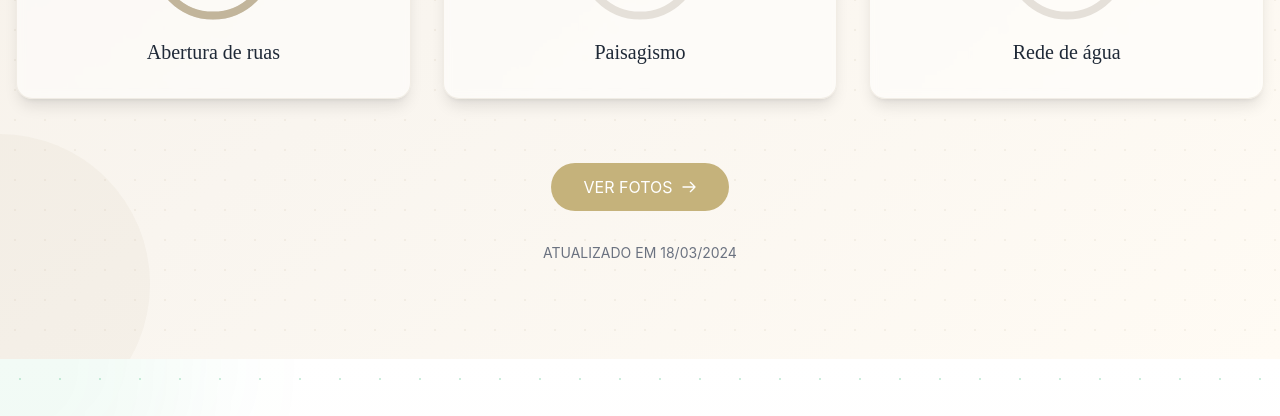
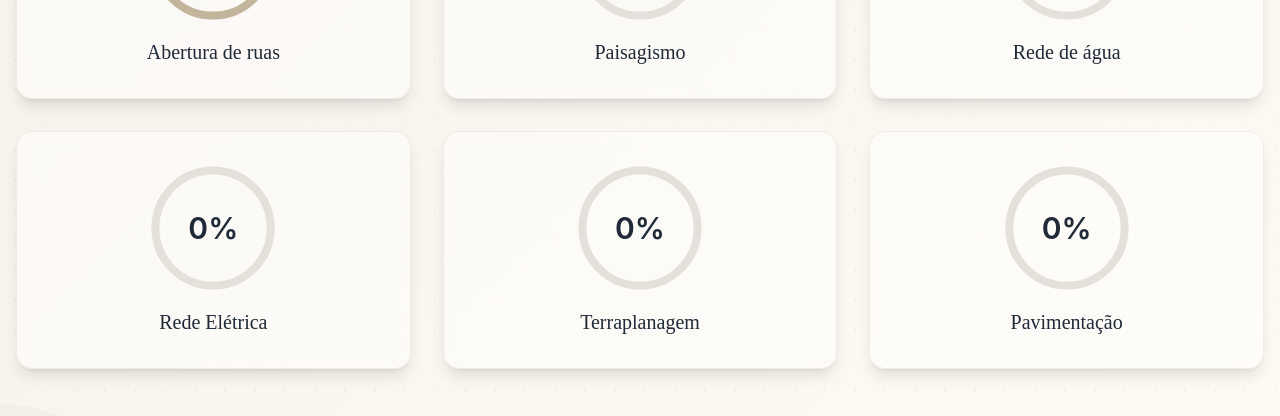
Before and after one commit to vitinpicademel/damhafit2novo, a Next.js app: page / in a window 1280 px wide. Shown: the part 4400-4816 px from the top of the page. Built offline with nearby package versions, Linux system fonts and the light colour scheme.

Commit message:
Restaura status de Rede Elétrica, Terraplanagem e Pavimentação na seção de status da obra

```diff
--- a/src/app/components/StatusObra.tsx
+++ b/src/app/components/StatusObra.tsx
@@ -210,6 +210,99 @@ export default function StatusObra() {
             </div>
             <h3 className="text-base md:text-xl text-gray-800 text-center font-medium">Rede de água</h3>
           </div>
+
+          {/* Rede Elétrica */}
+          <div className="bg-white/50 backdrop-blur-sm rounded-2xl p-4 md:p-8 shadow-lg hover:shadow-xl transition-all duration-300 border border-[#C2B59B]/20">
+            <div className="relative w-20 h-20 md:w-32 md:h-32 mx-auto mb-2 md:mb-4">
+              <svg className="w-full h-full transform -rotate-90">
+                <circle
+                  cx="50%"
+                  cy="50%"
+                  r="45%"
+                  fill="none"
+                  stroke="#E5E0D9"
+                  strokeWidth="8"
+                />
+                <circle
+                  cx="50%"
+                  cy="50%"
+                  r="45%"
+                  fill="none"
+                  stroke="#C2B59B"
+                  strokeWidth="8"
+                  strokeDasharray="377"
+                  strokeDashoffset={377 - (377 * 0) / 100}
+                  strokeLinecap="round"
+                />
+              </svg>
+              <div className="absolute inset-0 flex items-center justify-center">
+                <span className="text-xl md:text-3xl font-semibold text-gray-800">0%</span>
+              </div>
+            </div>
+            <h3 className="text-base md:text-xl text-gray-800 text-center font-medium">Rede Elétrica</h3>
+          </div>
+
+          {/* Terraplanagem */}
+          <div className="bg-white/50 backdrop-blur-sm rounded-2xl p-4 md:p-8 shadow-lg hover:shadow-xl transition-all duration-300 border border-[#C2B59B]/20">
+            <div className="relative w-20 h-20 md:w-32 md:h-32 mx-auto mb-2 md:mb-4">
+              <svg className="w-full h-full transform -rotate-90">
+                <circle
+                  cx="50%"
+                  cy="50%"
+                  r="45%"
+                  fill="none"
+                  stroke="#E5E0D9"
+                  strokeWidth="8"
+                />
+                <circle
+                  cx="50%"
+                  cy="50%"
+                  r="45%"
+                  fill="none"
+                  stroke="#C2B59B"
+                  strokeWidth="8"
+                  strokeDasharray="377"
+                  strokeDashoffset={377 - (377 * 0) / 100}
+                  strokeLinecap="round"
+                />
+              </svg>
+              <div className="absolute inset-0 flex items-center justify-center">
+                <span className="text-xl md:text-3xl font-semibold text-gray-800">0%</span>
+              </div>
+            </div>
+            <h3 className="text-base md:text-xl text-gray-800 text-center font-medium">Terraplanagem</h3>
+          </div>
+
+          {/* Pavimentação */}
+          <div className="bg-white/50 backdrop-blur-sm rounded-2xl p-4 md:p-8 shadow-lg hover:shadow-xl transition-all duration-300 border border-[#C2B59B]/20">
+            <div className="relative w-20 h-20 md:w-32 md:h-32 mx-auto mb-2 md:mb-4">
+              <svg className="w-full h-full transform -rotate-90">
+                <circle
+                  cx="50%"
+                  cy="50%"
+                  r="45%"
+                  fill="none"
+                  stroke="#E5E0D9"
+                  strokeWidth="8"
+                />
+                <circle
+                  cx="50%"
+                  cy="50%"
+                  r="45%"
+                  fill="none"
+                  stroke="#C2B59B"
+                  strokeWidth="8"
+                  strokeDasharray="377"
+                  strokeDashoffset={377 - (377 * 0) / 100}
+                  strokeLinecap="round"
+                />
+              </svg>
+              <div className="absolute inset-0 flex items-center justify-center">
+                <span className="text-xl md:text-3xl font-semibold text-gray-800">0%</span>
+              </div>
+            </div>
+            <h3 className="text-base md:text-xl text-gray-800 text-center font-medium">Pavimentação</h3>
+          </div>
         </div>
 
         <div className="mt-8 md:mt-16 text-center">
```
